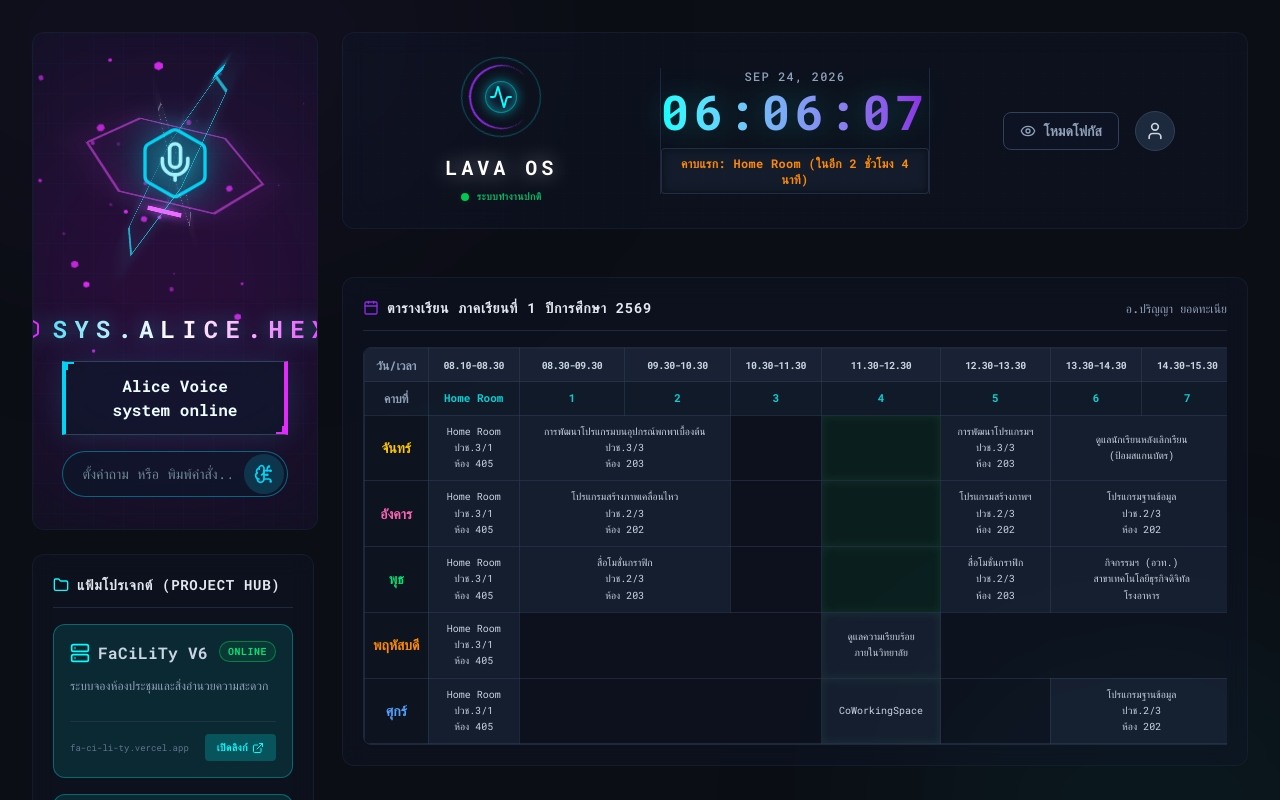
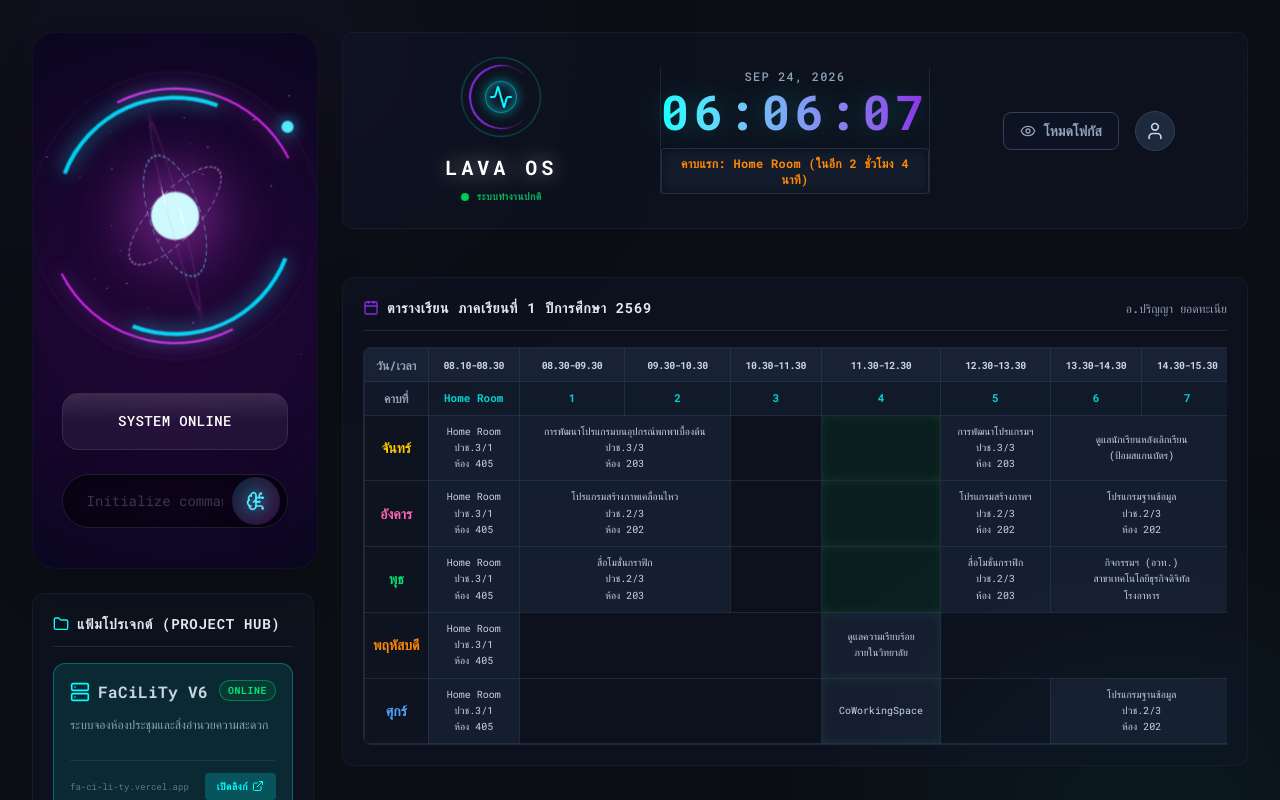
Before and after one commit to parinyabtc69-Txohu-dzwz/Lava, a React (Vite) app: page / in a window 1280 px wide. Shown: the top 800 px of the page. Built offline with nearby package versions, Linux system fonts and the light colour scheme.

Commit message:
Auto deploy: Thu 09/24/2026 15:41:43.13

```diff
--- a/src/components/VoiceAssistant.jsx
+++ b/src/components/VoiceAssistant.jsx
@@ -5,21 +5,21 @@ const VoiceAssistant = () => {
   const [isListening, setIsListening] = useState(false);
   const [transcript, setTranscript] = useState('');
   const [inputText, setInputText] = useState('');
-  const [reply, setReply] = useState('Alice Voice system online');
+  const [reply, setReply] = useState('SYSTEM ONLINE');
   const [particles, setParticles] = useState([]);
   const recognitionRef = useRef(null);
 
   useEffect(() => {
     // Generate Random Particles
-    const newParticles = Array.from({ length: 40 }).map((_, i) => ({
+    const newParticles = Array.from({ length: 60 }).map((_, i) => ({
       id: i,
-      size: Math.random() * 4 + 2,
+      size: Math.random() * 3 + 1,
       top: `${Math.random() * 100}%`,
       left: `${Math.random() * 100}%`,
-      duration: `${Math.random() * 4 + 3}s`,
+      duration: `${Math.random() * 5 + 2}s`,
       delay: `${Math.random() * 5}s`,
-      xMove: `${(Math.random() - 0.5) * 150}px`,
-      yMove: `${(Math.random() - 0.5) * 150}px`,
+      xMove: `${(Math.random() - 0.5) * 200}px`,
+      yMove: `${(Math.random() - 0.5) * 200}px`,
     }));
     setParticles(newParticles);
 
@@ -33,7 +33,7 @@ const VoiceAssistant = () => {
       recognition.onstart = () => {
         setIsListening(true);
         setTranscript('');
-        setReply('กำลังประมวลผลคำสั่ง...');
+        setReply('LISTENING...');
       };
 
       recognition.onresult = (event) => {
@@ -44,7 +44,7 @@ const VoiceAssistant = () => {
 
       recognition.onerror = (event) => {
         setIsListening(false);
-        setReply('ข้อผิดพลาด: สัญญาณเสียงไม่ชัดเจน');
+        setReply('ERROR: SIGNAL LOST');
       };
 
       recognition.onend = () => {
@@ -68,11 +68,11 @@ const VoiceAssistant = () => {
   };
 
   const askGemini = async (prompt) => {
-    setReply('กำลังเชื่อมต่อฐานข้อมูลส่วนกลาง...');
+    setReply('CONNECTING NEURAL NET...');
     try {
       const apiKey = import.meta.env.VITE_GEMINI_API_KEY;
       if (!apiKey) {
-        speak('กรุณาตั้งค่า VITE_GEMINI_API_KEY ในไฟล์ .env ก่อนใช้งาน AI ค่ะ');
+        speak('API KEY MISSING. PLEASE CHECK .ENV');
         return;
       }
 
@@ -89,10 +89,10 @@ const VoiceAssistant = () => {
         const answer = data.candidates[0].content.parts[0].text.replace(/\*/g, '');
         speak(answer);
       } else {
-        speak('เกิดข้อผิดพลาดในการดึงข้อมูลจาก AI ค่ะ');
+        speak('NEURAL NET ERROR');
       }
     } catch (err) {
-      speak('ระบบขัดข้อง ไม่สามารถเชื่อมต่อกับ AI ได้ค่ะ');
+      speak('CONNECTION FAILED');
     }
   };
 
@@ -115,7 +115,7 @@ const VoiceAssistant = () => {
     }
 
     if (isSearch && query) {
-      speak(`ค้นหาข้อมูล: ${query}`);
+      speak(`SEARCHING: ${query}`);
       setTimeout(() => {
         window.open(`https://www.google.com/search?q=${encodeURIComponent(query)}`, '_blank');
       }, 1500);
@@ -123,12 +123,11 @@ const VoiceAssistant = () => {
     }
 
     if (lowerText.includes('สวัสดี') || lowerText.includes('ดีจ้า')) {
-      speak('สวัสดี ฉันคือ อลิส AI ส่วนกลางของ LAVA OS');
+      speak('สวัสดี ฉันคือ อลิส (ALICE) ระบบสมองกลศูนย์กลาง');
     } else if (lowerText.includes('เวลา')) {
       const timeStr = new Date().toLocaleTimeString('th-TH', { hour: '2-digit', minute: '2-digit' });
-      speak(`เวลาในระบบขณะนี้ ${timeStr}`);
+      speak(`เวลาปัจจุบัน ${timeStr}`);
     } else {
-      // Fallback to Gemini API if no basic command matched
       askGemini(text);
     }
   };
@@ -141,49 +140,36 @@ const VoiceAssistant = () => {
     }
   };
 
-  const HexagonSVG = ({ className, color }) => (
-    <svg viewBox="0 0 100 100" className={`absolute inset-0 w-full h-full ${className}`} style={{ overflow: 'visible' }}>
-      <polygon
-        points="50,3 91,26 91,74 50,97 9,74 9,26"
-        fill="none"
-        stroke={color}
-        strokeWidth="1.5"
-        style={{ filter: `drop-shadow(0 0 8px ${color})` }}
-      />
-    </svg>
-  );
+  return (
+    <div className="w-full flex flex-col items-center justify-center py-10 px-4 relative overflow-hidden group bg-slate-950 rounded-3xl border border-white/5 shadow-2xl">
 
-  return (
-    <div className="glass-panel w-full flex flex-col items-center justify-center py-8 px-4 relative overflow-hidden group bg-slate-950/80">
+      {/* Heavy Ambient Glow */}
+      <div className={`absolute top-1/2 left-1/2 -translate-x-1/2 -translate-y-1/2 w-[500px] h-[500px] rounded-full blur-[100px] pointer-events-none transition-all duration-700 animate-pulse mix-blend-screen ${isListening ? 'bg-cyan-500/40' : 'bg-fuchsia-700/20'}`}></div>
 
-      {/* Background ambient continuous pulse */}
-      <div className={`absolute top-1/2 left-1/2 -translate-x-1/2 -translate-y-1/2 w-[450px] h-[450px] rounded-full blur-[120px] pointer-events-none transition-all duration-1000 animate-pulse ${isListening ? 'bg-cyan-500/30' : 'bg-fuchsia-600/20'}`}></div>
-
-      {/* Cyberpunk Grid Background */}
-      <div className="absolute inset-0 opacity-10 bg-[linear-gradient(rgba(0,255,255,0.2)_1px,transparent_1px),linear-gradient(90deg,rgba(0,255,255,0.2)_1px,transparent_1px)] bg-[size:30px_30px] pointer-events-none"></div>
+      {/* Grid Pattern */}
+      <div className="absolute inset-0 opacity-20 bg-[linear-gradient(rgba(255,255,255,0.05)_1px,transparent_1px),linear-gradient(90deg,rgba(255,255,255,0.05)_1px,transparent_1px)] bg-[size:40px_40px] pointer-events-none"></div>
 
       <div className="text-center z-10 w-full flex flex-col items-center justify-center">
 
-        {/* TRUE 3D CYBERPUNK HEXAGON CORE */}
+        {/* PREMIUM 3D ABSTRACT AI CORE */}
         <div
           onClick={toggleListening}
-          className="relative w-56 h-56 flex items-center justify-center cursor-pointer mb-6"
-          style={{ perspective: '1200px' }}
+          className="relative w-64 h-64 flex items-center justify-center cursor-pointer mb-12 mt-4"
+          style={{ perspective: '1000px' }}
         >
-          {/* Particles Layer */}
-          <div className="absolute inset-0 z-0 pointer-events-none">
+          {/* Dust Particles */}
+          <div className="absolute inset-0 z-0 pointer-events-none mix-blend-screen">
             {particles.map(p => (
               <div
                 key={p.id}
-                className={`absolute transition-colors duration-500 ${isListening ? 'bg-cyan-400' : 'bg-fuchsia-500'}`}
+                className={`absolute rounded-full transition-colors duration-700 ${isListening ? 'bg-cyan-300' : 'bg-fuchsia-400'}`}
                 style={{
                   width: p.size,
                   height: p.size,
                   top: p.top,
                   left: p.left,
                   opacity: 0,
-                  clipPath: 'polygon(50% 0%, 100% 25%, 100% 75%, 50% 100%, 0% 75%, 0% 25%)',
-                  boxShadow: `0 0 ${p.size * 3}px ${isListening ? '#22d3ee' : '#d946ef'}`,
+                  boxShadow: `0 0 ${p.size * 4}px ${isListening ? '#22d3ee' : '#d946ef'}`,
                   animation: `float-particle ${p.duration} ease-in-out infinite ${p.delay}`,
                   '--x-move': p.xMove,
                   '--y-move': p.yMove,
@@ -192,60 +178,52 @@ const VoiceAssistant = () => {
             ))}
           </div>
 
-          {/* Core container with float */}
-          <div className="relative w-full h-full z-10" style={{ animation: 'float 4s ease-in-out infinite', transformStyle: 'preserve-3d' }}>
+          {/* Floating Core Assembly */}
+          <div className="relative w-full h-full z-10" style={{ animation: 'float 5s ease-in-out infinite', transformStyle: 'preserve-3d' }}>
 
-            {/* Inner Glowing Hexagon Orb */}
-            <div
-              className={`absolute inset-0 m-auto w-16 h-16 sm:w-20 sm:h-20 transition-all duration-300 flex items-center justify-center ${isListening ? 'scale-125' : 'scale-100'}`}
-            >
-               <Hexagon className={`w-full h-full ${isListening ? 'text-white fill-cyan-400 drop-shadow-[0_0_30px_rgba(34,211,238,1)] animate-pulse' : 'text-cyan-400 fill-cyan-900/50 drop-shadow-[0_0_20px_rgba(34,211,238,0.8)]'}`} strokeWidth={1} />
+            {/* Center Supernova (The White Dwarf) */}
+            <div className={`absolute inset-0 m-auto rounded-full transition-all duration-700 mix-blend-screen ${isListening ? 'w-16 h-16 bg-white shadow-[0_0_80px_40px_rgba(34,211,238,0.8)] scale-150 animate-pulse' : 'w-12 h-12 bg-cyan-100 shadow-[0_0_60px_20px_rgba(217,70,239,0.5)] scale-100'}`}>
+                <div className="w-full h-full rounded-full animate-ping opacity-50 bg-white"></div>
             </div>
 
-            {/* 3D Hexagon Shields */}
-            <div className="absolute inset-0" style={{ animation: 'spin3D_X 8s linear infinite', transformStyle: 'preserve-3d' }}>
-               <HexagonSVG className="scale-100 opacity-80" color="#22d3ee" />
-               <div className="absolute top-0 left-1/2 -translate-x-1/2 -translate-y-1/2 w-8 h-2 bg-cyan-400 shadow-[0_0_15px_#22d3ee]"></div>
+            {/* Inner Geometric Sphere (Dashed lines crossing) */}
+            <div className="absolute inset-16 border-2 border-dashed border-cyan-300/50 rounded-full mix-blend-screen" style={{ animation: 'spin3D_X 4s linear infinite', transformStyle: 'preserve-3d' }}></div>
+            <div className="absolute inset-16 border-2 border-dashed border-fuchsia-300/50 rounded-full mix-blend-screen" style={{ animation: 'spin3D_Y 5s linear infinite reverse', transformStyle: 'preserve-3d' }}></div>
+
+            {/* Mid Glowing Halo */}
+            <div className={`absolute inset-8 rounded-full border border-white/20 transition-all duration-700 ${isListening ? 'shadow-[inset_0_0_30px_rgba(34,211,238,0.5),0_0_30px_rgba(34,211,238,0.5)] border-cyan-400/50' : 'shadow-[inset_0_0_20px_rgba(217,70,239,0.3),0_0_20px_rgba(217,70,239,0.3)] border-fuchsia-500/30'}`} style={{ animation: 'spin3D_Z 10s linear infinite', transformStyle: 'preserve-3d' }}>
+                <div className="absolute -top-2 left-1/2 w-4 h-4 bg-white rounded-full blur-[2px] shadow-[0_0_15px_#fff]"></div>
+                <div className="absolute -bottom-2 left-1/2 w-4 h-4 bg-white rounded-full blur-[2px] shadow-[0_0_15px_#fff]"></div>
             </div>
 
-            <div className="absolute inset-4" style={{ animation: 'spin3D_Y 12s linear infinite reverse', transformStyle: 'preserve-3d' }}>
-               <HexagonSVG className="scale-100 opacity-60" color="#d946ef" />
-               <div className="absolute top-1/2 left-0 -translate-x-1/2 -translate-y-1/2 w-2 h-8 bg-fuchsia-400 shadow-[0_0_15px_#d946ef]"></div>
+            {/* Outer Thick Arc 1 */}
+            <div className="absolute inset-2 border-[4px] border-t-cyan-400 border-r-transparent border-b-cyan-400 border-l-transparent rounded-full mix-blend-screen" style={{ animation: 'spin_cw 6s linear infinite', filter: 'drop-shadow(0 0 10px #22d3ee)' }}></div>
+
+            {/* Outer Thick Arc 2 */}
+            <div className="absolute inset-0 border-[2px] border-t-transparent border-r-fuchsia-500 border-b-transparent border-l-fuchsia-500 rounded-full mix-blend-screen" style={{ animation: 'spin_ccw 8s linear infinite', filter: 'drop-shadow(0 0 10px #d946ef)' }}></div>
+
+            {/* Orbiting Satellite (Small dot on the very edge) */}
+            <div className="absolute -inset-4 border border-white/5 rounded-full" style={{ animation: 'spin_cw 4s linear infinite' }}>
+                <div className="absolute top-1/2 -left-1.5 w-3 h-3 bg-cyan-300 rounded-full shadow-[0_0_15px_#22d3ee]"></div>
             </div>
 
-            <div className="absolute inset-10" style={{ animation: 'spin3D_Z 16s linear infinite', transformStyle: 'preserve-3d' }}>
-               <HexagonSVG className="scale-100 opacity-40 border-dotted" color="#e2e8f0" />
-            </div>
-
-            <div className="absolute inset-16" style={{ animation: 'spin3D_XY 20s linear infinite', transformStyle: 'preserve-3d' }}>
-               <HexagonSVG className="scale-100 opacity-30" color="#22d3ee" />
-               <HexagonSVG className="scale-105 opacity-20" color="#d946ef" style={{ transform: 'rotate(30deg)' }} />
-            </div>
-
-            {/* Status Icon Hovering in Front */}
-            <div className="absolute inset-0 flex items-center justify-center pointer-events-none" style={{ transform: 'translateZ(100px)' }}>
-               {isListening ? (
-                 <Loader2 className="w-10 h-10 text-white animate-spin drop-shadow-[0_0_15px_rgba(255,255,255,1)]" />
-               ) : (
-                 <Mic className="w-10 h-10 text-cyan-200 drop-shadow-[0_0_15px_rgba(34,211,238,0.8)] group-hover:scale-110 transition-transform duration-300" />
-               )}
-            </div>
+            {/* Remove the Mic entirely. Let the core be pure abstract energy. */}
+            {isListening && (
+              <div className="absolute inset-0 flex items-center justify-center pointer-events-none" style={{ transform: 'translateZ(100px)' }}>
+                <Loader2 className="w-8 h-8 text-white animate-spin opacity-50 mix-blend-screen drop-shadow-[0_0_10px_#fff]" />
+              </div>
+            )}
           </div>
         </div>
 
-        <h2 className="text-xl sm:text-2xl font-black tracking-[0.3em] uppercase mb-4 bg-gradient-to-r from-cyan-400 via-white to-fuchsia-500 bg-clip-text text-transparent flex items-center gap-3 drop-shadow-[0_0_10px_rgba(34,211,238,0.5)]">
-           <Hexagon className={`w-5 h-5 sm:w-6 sm:h-6 ${isListening ? 'text-cyan-400 animate-ping' : 'text-fuchsia-500'}`} />
-           SYS.ALICE.HEX
-        </h2>
-
-        {/* Reply text box - Cyberpunk style */}
-        <div className="w-[90%] max-w-md min-h-[60px] flex items-center justify-center text-base font-bold text-cyan-50 px-6 py-3 text-center bg-slate-900/80 backdrop-blur-xl border-l-4 border-l-cyan-400 border-r-4 border-r-fuchsia-500 border-t border-b border-slate-700 shadow-[0_0_30px_rgba(34,211,238,0.15)] rounded-none relative">
-           <div className="absolute top-0 left-0 w-2 h-2 border-t-2 border-l-2 border-cyan-400"></div>
-           <div className="absolute bottom-0 right-0 w-2 h-2 border-b-2 border-r-2 border-fuchsia-500"></div>
-           {reply}
+        {/* Reply text box - Minimal Glassmorphism */}
+        <div className="w-[90%] max-w-md min-h-[50px] flex items-center justify-center text-sm font-medium text-white px-6 py-4 text-center bg-white/5 backdrop-blur-2xl rounded-2xl border border-white/10 shadow-xl relative overflow-hidden">
+           {/* Subtle reflection */}
+           <div className="absolute top-0 left-0 w-full h-1/2 bg-gradient-to-b from-white/10 to-transparent"></div>
+           <p className="relative z-10 tracking-wide font-mono leading-relaxed">{reply}</p>
         </div>
 
-        {/* Manual Text Input Form with Cool AI/Brain Icon */}
+        {/* Input Form with Universe/Brain Icon */}
         <form
           onSubmit={(e) => {
             e.preventDefault();
@@ -255,46 +233,44 @@ const VoiceAssistant = () => {
               setInputText('');
             }
           }}
-          className="mt-4 w-[90%] max-w-md relative flex items-center"
+          className="mt-6 w-[90%] max-w-md relative flex items-center group/form"
         >
           <input
             type="text"
             value={inputText}
             onChange={(e) => setInputText(e.target.value)}
-            placeholder="ตั้งคำถาม หรือ พิมพ์คำสั่ง..."
-            className="w-full bg-slate-900/80 text-cyan-100 text-sm pl-5 pr-14 py-3 border border-cyan-500/50 focus:outline-none focus:border-cyan-400 focus:shadow-[0_0_20px_rgba(34,211,238,0.2)] font-mono rounded-full transition-all"
+            placeholder="Initialize command..."
+            className="w-full bg-black/40 text-cyan-50 text-sm pl-6 pr-16 py-4 border border-white/10 focus:outline-none focus:border-cyan-400/50 focus:bg-black/60 font-mono rounded-full backdrop-blur-md transition-all placeholder:text-white/20 shadow-[inset_0_0_20px_rgba(0,0,0,0.5)]"
           />
           <button
             type="submit"
-            className="absolute right-1 top-1/2 -translate-y-1/2 w-10 h-10 flex items-center justify-center bg-cyan-500/20 hover:bg-cyan-500/40 text-cyan-400 rounded-full transition-all group border border-transparent hover:border-cyan-400/50"
-            title="ส่งคำถาม"
+            className="absolute right-2 top-1/2 -translate-y-1/2 w-12 h-12 flex items-center justify-center bg-gradient-to-br from-cyan-500/20 to-fuchsia-500/20 hover:from-cyan-500/40 hover:to-fuchsia-500/40 text-cyan-300 hover:text-white rounded-full transition-all group-hover/form:border-white/20 border border-transparent backdrop-blur-lg shadow-lg"
+            title="SEND"
           >
-            {/* BrainCircuit icon representing AI/Smart Brain */}
-            <BrainCircuit className="w-5 h-5 group-hover:scale-110 group-hover:drop-shadow-[0_0_10px_#22d3ee] transition-all" />
+            <BrainCircuit className="w-5 h-5 group-hover:scale-110 drop-shadow-[0_0_8px_#22d3ee] transition-all" />
           </button>
         </form>
 
         {/* Transcript text box */}
         {transcript && (
-          <div className="mt-4 text-xs text-cyan-400 font-mono tracking-wider max-w-md w-full truncate px-4 bg-slate-900/50 py-2 border border-cyan-500/30 rounded-lg">
-             <span className="opacity-50 text-fuchsia-400">INPUT &gt; </span> {transcript}
+          <div className="mt-4 text-[10px] text-cyan-300 font-mono tracking-widest uppercase max-w-md w-full truncate px-4 opacity-70">
+             <span className="text-fuchsia-400">LOG &gt; </span> {transcript}
           </div>
         )}
       </div>
 
-      {/* Keyframes */}
+      {/* CSS Animations */}
       <style>{`
         @keyframes float {
-          0% { transform: translateY(0px); }
-          50% { transform: translateY(-15px); }
-          100% { transform: translateY(0px); }
+          0% { transform: translateY(0px) scale(1); }
+          50% { transform: translateY(-10px) scale(1.02); }
+          100% { transform: translateY(0px) scale(1); }
         }
         @keyframes float-particle {
-          0% { transform: translate(0, 0) scale(0.5) rotate(0deg); opacity: 0; }
-          40% { opacity: 0.8; }
-          50% { transform: translate(var(--x-move), var(--y-move)) scale(1.5) rotate(180deg); opacity: 1; }
-          60% { opacity: 0.8; }
-          100% { transform: translate(calc(var(--x-move) * 2), calc(var(--y-move) * 2)) scale(0) rotate(360deg); opacity: 0; }
+          0% { transform: translate(0, 0) scale(0.5); opacity: 0; }
+          30% { opacity: 1; }
+          70% { opacity: 1; }
+          100% { transform: translate(var(--x-move), var(--y-move)) scale(0); opacity: 0; }
         }
         @keyframes spin3D_X {
           0% { transform: rotateX(0deg) rotateY(60deg) rotateZ(0deg); }
@@ -308,9 +284,13 @@ const VoiceAssistant = () => {
           0% { transform: rotateX(75deg) rotateY(75deg) rotateZ(0deg); }
           100% { transform: rotateX(75deg) rotateY(75deg) rotateZ(360deg); }
         }
-        @keyframes spin3D_XY {
-          0% { transform: rotateX(0deg) rotateY(0deg) rotateZ(0deg); }
-          100% { transform: rotateX(360deg) rotateY(360deg) rotateZ(360deg); }
+        @keyframes spin_cw {
+          0% { transform: rotate(0deg); }
+          100% { transform: rotate(360deg); }
+        }
+        @keyframes spin_ccw {
+          0% { transform: rotate(0deg); }
+          100% { transform: rotate(-360deg); }
         }
       `}</style>
     </div>
```
